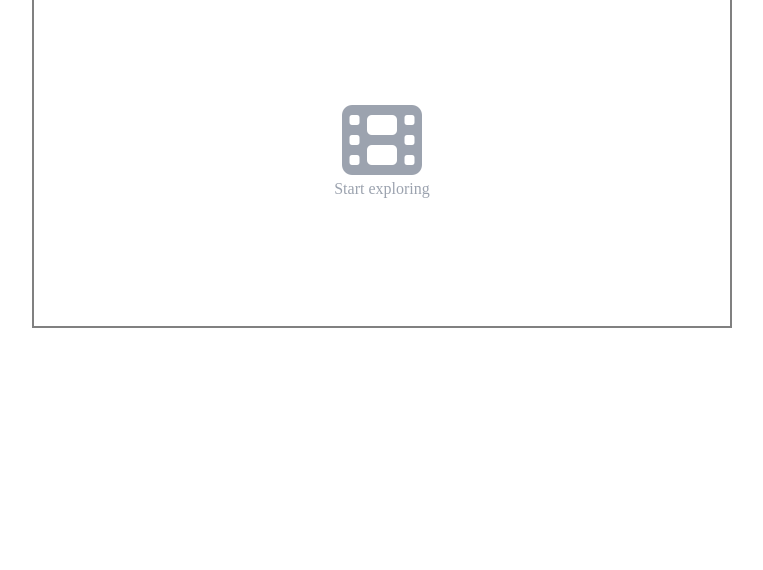
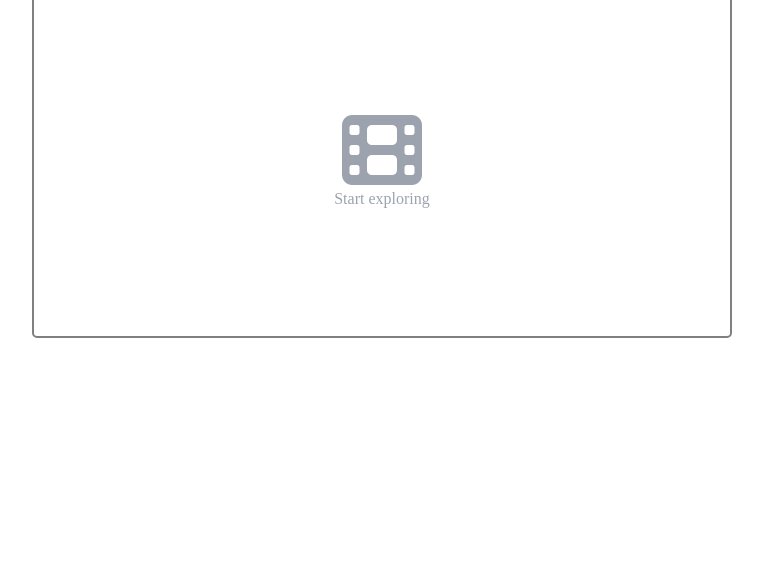
Before and after one commit to MrRojodgaf/movie-watchlist1, a plain HTML site: page index.html in a window 1280 px wide. Shown: the part 230-800 px from the top of the page, without its empty margins (258-1021 px from the left). Drawn offline with nearby package versions, Linux system fonts and the light colour scheme.

Commit message:
Update index.css

```diff
--- a/index.css
+++ b/index.css
@@ -4,7 +4,7 @@
 
 html, body {
     margin: 0;
-    padding: 0;
+    padding: 5px 0;
 }
 
 .container {
@@ -13,6 +13,7 @@ html, body {
     width: 100%;
     margin: auto;
     border: 2px solid grey;
+    border-radius: 5px;
 }
 
 .header {
```
